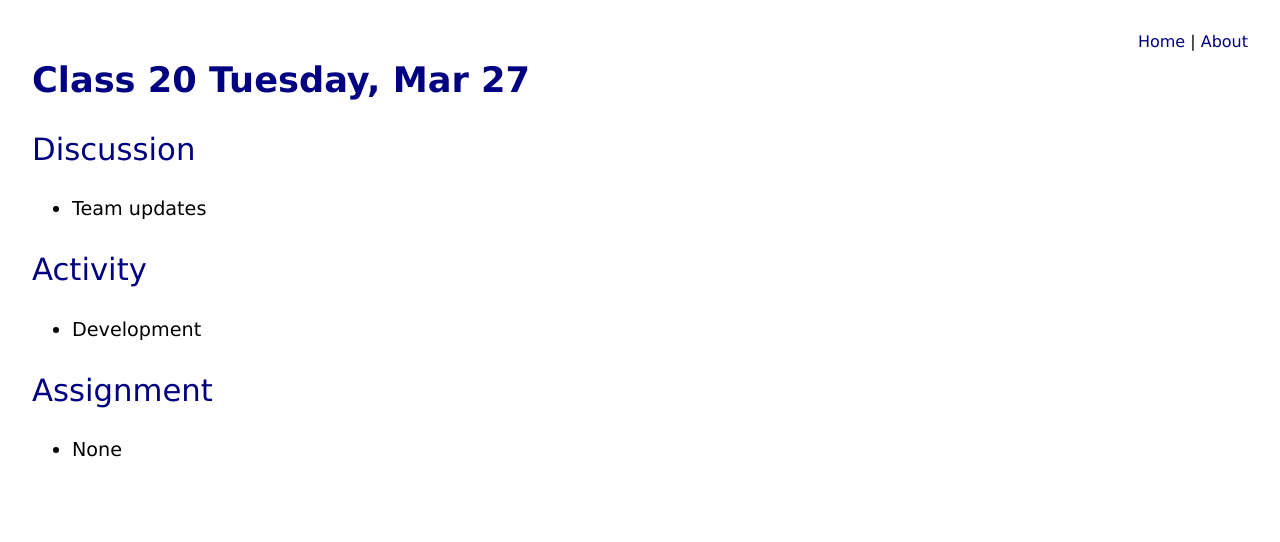
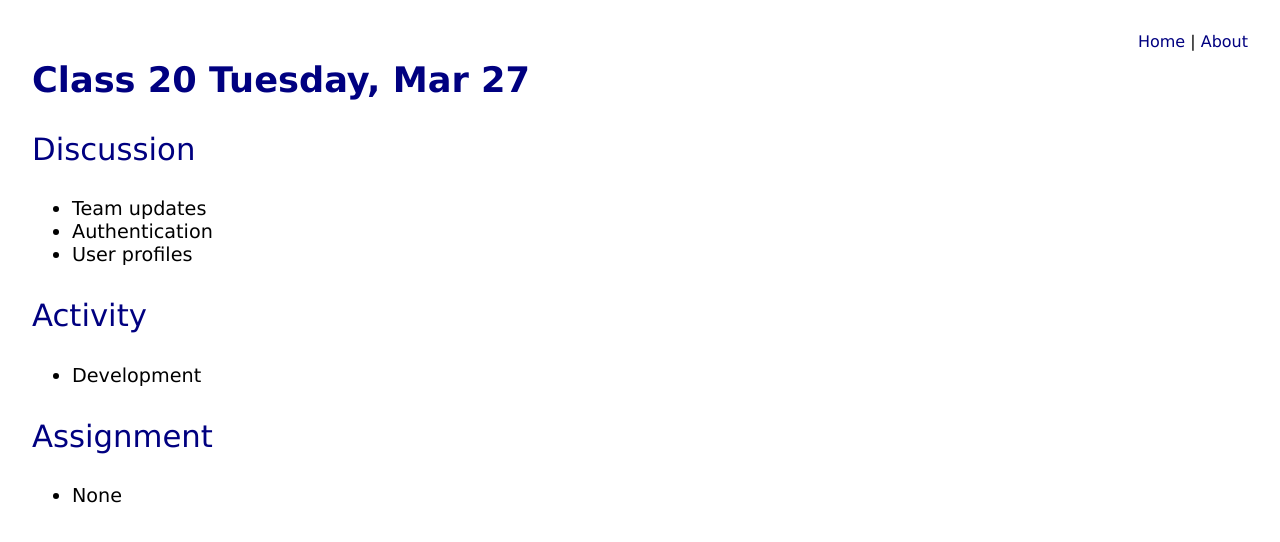
Before and after one commit to UAAppClass/uaappclass.github.io, a Jekyll site: the page built from _posts/2016-1-1-Class-20.md, in a window 1280 px wide. Shown: the top 542 px of the page. Built offline with Jekyll 4.4.1, drawn with Linux system fonts in a browser that asks for light colours.

Commit message:
Adding auth and profiles to class 20

```diff
--- a/_posts/2016-1-1-Class-20.md
+++ b/_posts/2016-1-1-Class-20.md
@@ -6,6 +6,8 @@ title: Class 20 Tuesday, Mar 27
 ### Discussion
 
 * Team updates
+* Authentication
+* User profiles
 
 ### Activity
 
```
